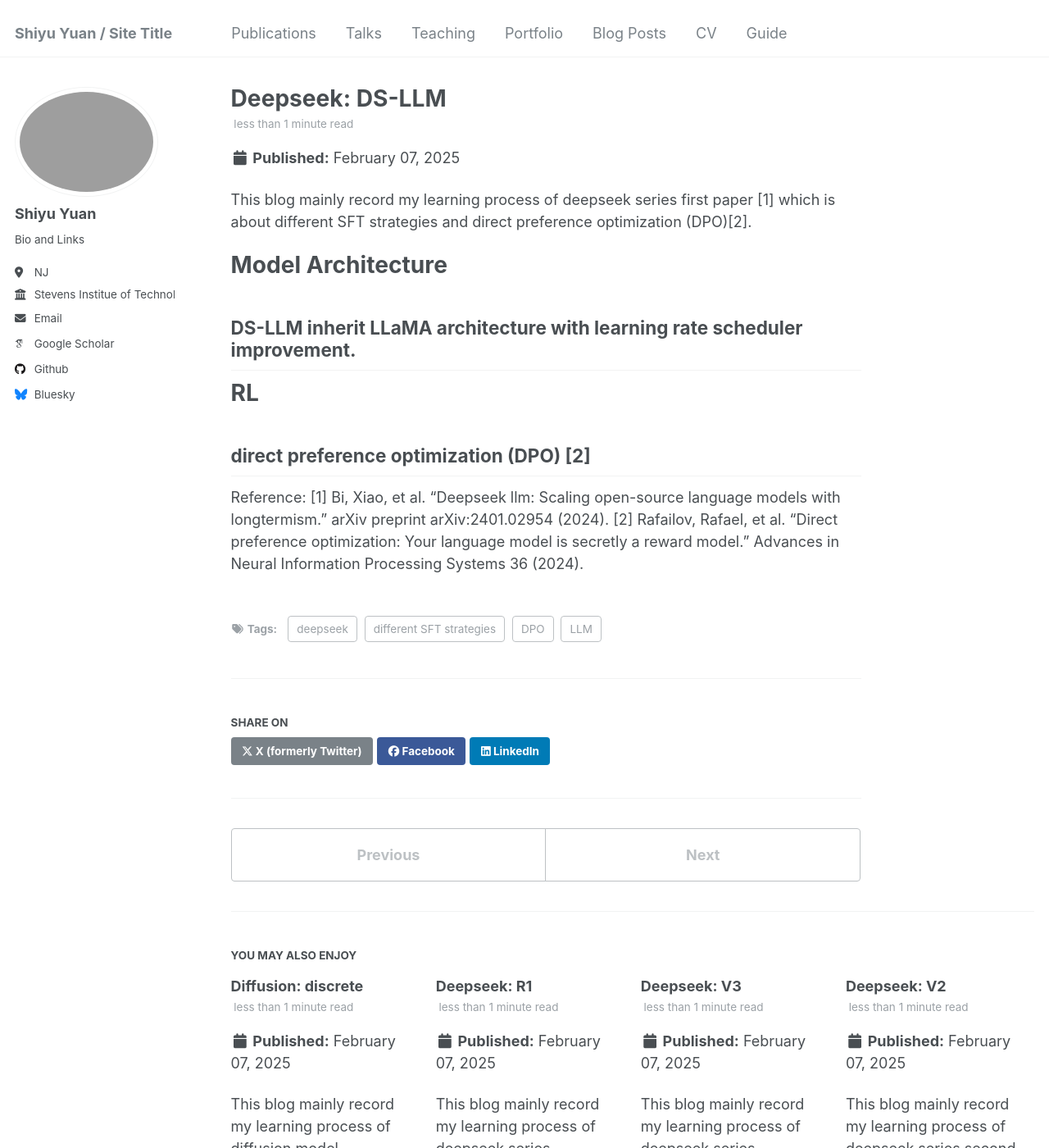
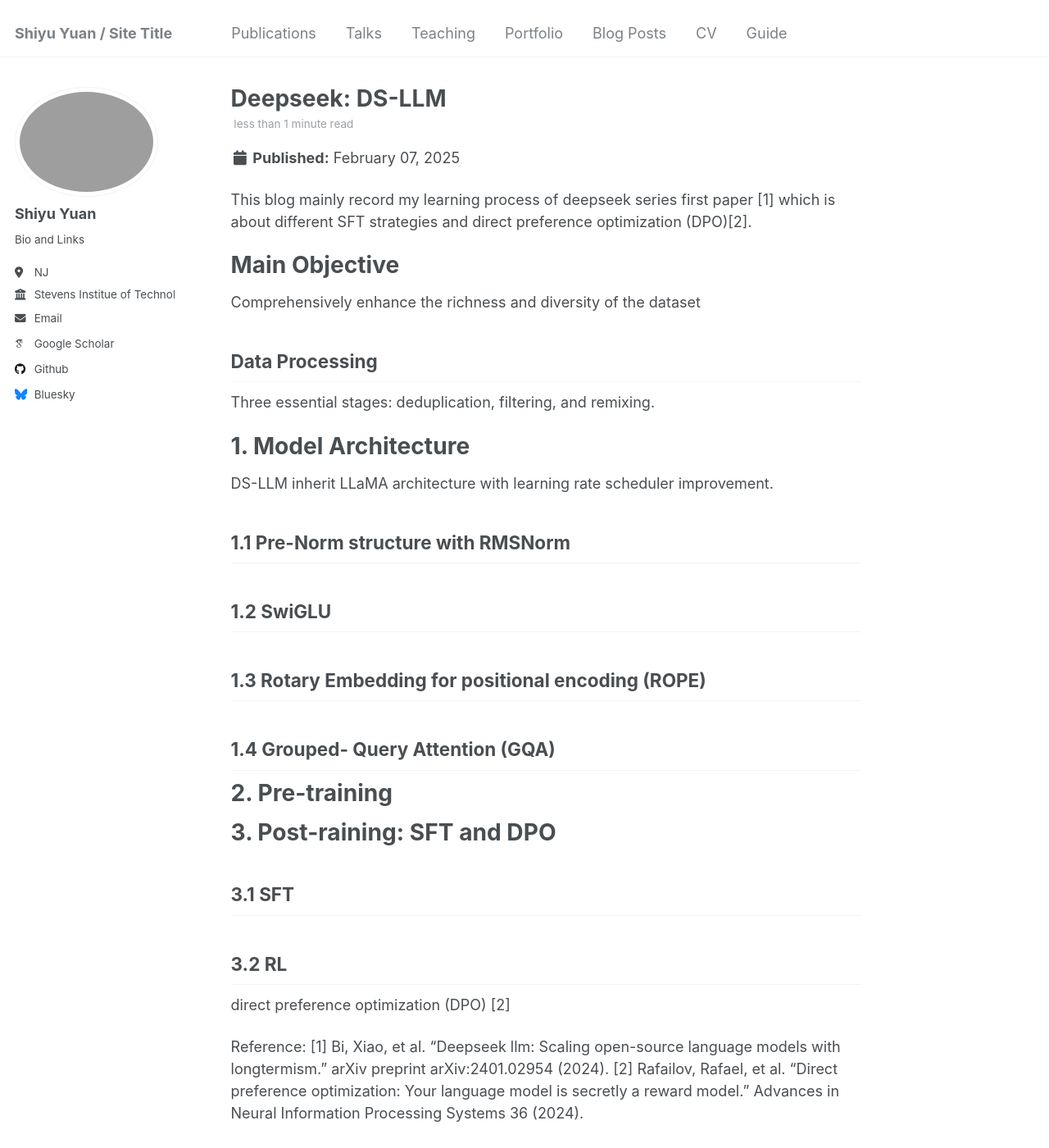
Before and after one commit to syyuan2021/syy2025, a Jekyll site: the page built from _posts/2025-02-07-blog-post-1.md, in a window 1280 px wide and 1400 px high. Shown: the whole window at 82% size. Built offline with Jekyll 4.4.1, drawn with Linux system fonts in a browser that asks for light colours; some web fonts are replaced; some of the changed text lies outside the part shown.

Commit message:
Update 2025-02-07-blog-post-1.md

```diff
--- a/_posts/2025-02-07-blog-post-1.md
+++ b/_posts/2025-02-07-blog-post-1.md
@@ -6,15 +6,36 @@ tags:
   - LLM
   - deepseek
   - different SFT strategies
-  - DPO
+  - richness datasets
+  - diversified datasets
 ---
 
 This blog mainly record my learning process of deepseek series first paper [1] which is about different SFT strategies and direct preference optimization (DPO)[2].
-# Model Architecture
-## DS-LLM inherit LLaMA architecture with learning rate scheduler improvement.
 
-# RL
-## direct preference optimization (DPO) [2]
+# Main Objective
+Comprehensively enhance the richness and diversity of the dataset
+
+## Data Processing
+Three essential stages: deduplication, filtering, and remixing.
+
+
+# 1. Model Architecture
+DS-LLM inherit LLaMA architecture with learning rate scheduler improvement.
+## 1.1 Pre-Norm structure with RMSNorm
+## 1.2 SwiGLU
+## 1.3 Rotary Embedding for positional encoding (ROPE)
+## 1.4 Grouped- Query Attention (GQA)
+
+# 2. Pre-training
+
+
+
+# 3. Post-raining: SFT and DPO
+## 3.1 SFT
+
+
+## 3.2 RL
+direct preference optimization (DPO) [2]
 
 
 
```
